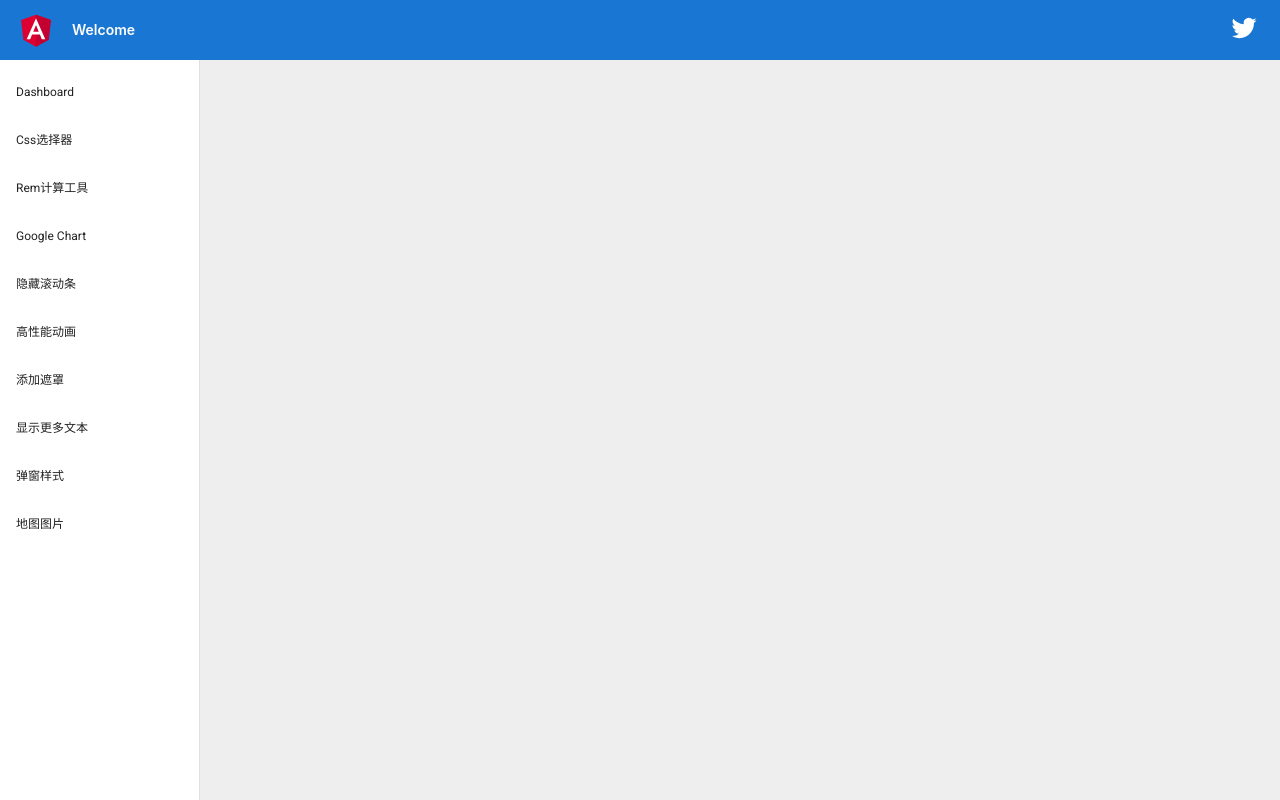
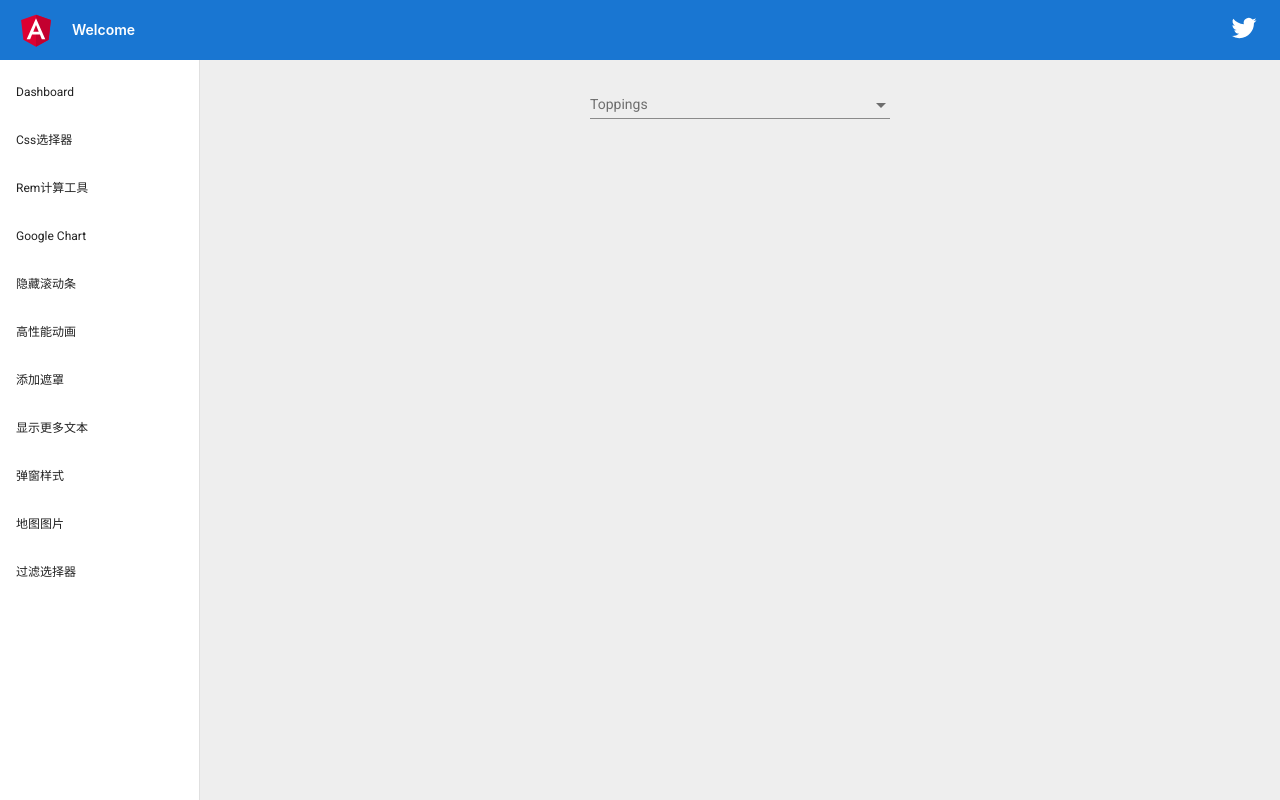
Before and after one commit to a1992012015/angular-demo-app, an Angular app: page /filter-select in a window 1280 px wide. Before the commit this address led to /. Built offline with nearby package versions, Linux system fonts and the light colour scheme.

Commit message:
添加filter select

```diff
--- a/src/app/app-routing.module.ts
+++ b/src/app/app-routing.module.ts
@@ -12,6 +12,7 @@ import { ImagesStepComponent } from './images-step/images-step.component';
 import { TextViewComponent } from './text-view/text-view.component';
 import { DialogInputComponent } from './dialog-input/dialog-input.component';
 import { GoogleMapSvgComponent } from './google-map-svg/google-map-svg.component';
+import { FilterSelectComponent } from './filter-select/filter-select.component';
 
 const routes: Routes = [
   {
@@ -55,6 +56,10 @@ const routes: Routes = [
     path: 'google-map-svg',
     component: GoogleMapSvgComponent,
   },
+  {
+    path: 'filter-select',
+    component: FilterSelectComponent,
+  },
 ];
 
 @NgModule({
--- a/src/app/app.component.ts
+++ b/src/app/app.component.ts
@@ -48,6 +48,10 @@ export class AppComponent implements OnInit {
     {
       routerName: '地图图片',
       routerPath: '/google-map-svg'
+    },
+    {
+      routerName: '过滤选择器',
+      routerPath: '/filter-select'
     }
   ];
   workerStart = 0;
--- a/src/app/app.module.ts
+++ b/src/app/app.module.ts
@@ -21,6 +21,7 @@ import { TextViewComponent } from './text-view/text-view.component';
 import { DialogInputComponent } from './dialog-input/dialog-input.component';
 import { ShareAdminDialogComponent } from './components/share-admin-dialog/share-admin-dialog.component';
 import { GoogleMapSvgComponent } from './google-map-svg/google-map-svg.component';
+import { FilterSelectComponent } from './filter-select/filter-select.component';
 
 @NgModule({
   declarations: [
@@ -37,6 +38,7 @@ import { GoogleMapSvgComponent } from './google-map-svg/google-map-svg.component
     DialogInputComponent,
     ShareAdminDialogComponent,
     GoogleMapSvgComponent,
+    FilterSelectComponent,
   ],
   imports: [
     BrowserModule,
--- /dev/null
+++ b/src/app/filter-select/filter-select.component.html
@@ -0,0 +1,16 @@
+<div class="demo-select">
+  <mat-form-field class="filter-select-form">
+    <mat-label>Toppings</mat-label>
+    <mat-select [formControl]="custonDropdown" multiple (closed)="onPanelClose()">
+
+      <mat-form-field class="select-form">
+        <span matPrefix>&nbsp;&nbsp;&nbsp;&nbsp;</span>
+        <input matInput [formControl]="filterControl" type="text">
+      </mat-form-field>
+
+      <mat-option *ngFor="let option of filteredOptions | async" [value]="option.name" [ngClass]="{'hide': !option.show}">
+        {{option.name}}
+      </mat-option>
+    </mat-select>
+  </mat-form-field>
+</div>
--- /dev/null
+++ b/src/app/filter-select/filter-select.component.scss
@@ -0,0 +1,18 @@
+.demo-select {
+  display: flex;
+  justify-content: center;
+  padding: 20px 0;
+}
+
+.filter-select-form {
+  width: 300px;
+}
+
+.select-form {
+  width: 100%;
+}
+
+/** No CSS for this example */
+.hide {
+  display: none !important;
+}
--- /dev/null
+++ b/src/app/filter-select/filter-select.component.ts
@@ -0,0 +1,52 @@
+import { Component, OnInit } from '@angular/core';
+import { FormControl } from '@angular/forms';
+import { map, startWith } from 'rxjs/operators';
+import { Observable } from 'rxjs';
+
+interface OptionItem {
+  name: string;
+  show: boolean;
+}
+
+@Component({
+  selector: 'app-filter-select',
+  templateUrl: './filter-select.component.html',
+  styleUrls: ['./filter-select.component.scss']
+})
+export class FilterSelectComponent implements OnInit {
+  custonDropdown = new FormControl();
+  filterControl = new FormControl();
+  filteredOptions: Observable<Array<OptionItem>>;
+  optionItems: Array<OptionItem>;
+
+  toppingList: string[] = [
+    'Extra cheese',
+    'Mushroom',
+    'Onion',
+    'Pepperoni',
+    'Sausage',
+    'Tomato'
+  ];
+
+  ngOnInit() {
+    this.optionItems = this.toppingList.map(item => {
+      return {
+        name: item,
+        show: true
+      };
+    });
+    this.filteredOptions = this.filterControl.valueChanges.pipe(
+      startWith(''),
+      map((value: string) => {
+        this.optionItems.forEach(option => {
+          option.show = option.name.toLocaleLowerCase().includes(value.toLowerCase());
+        });
+        return this.optionItems;
+      })
+    );
+  }
+
+  onPanelClose() {
+    this.filterControl.setValue('');
+  }
+}
--- a/src/app/modules/mat-design.module.ts
+++ b/src/app/modules/mat-design.module.ts
@@ -11,6 +11,8 @@ import { MatIconModule } from '@angular/material/icon';
 import { MatChipsModule } from '@angular/material/chips';
 import { MatMenuModule } from '@angular/material/menu';
 import { MatDialogModule } from '@angular/material/dialog';
+import { MatAutocompleteModule } from '@angular/material/autocomplete';
+import { MatSelectModule } from '@angular/material/select';
 
 const materialModule = [
   MatSidenavModule,
@@ -24,6 +26,8 @@ const materialModule = [
   MatMenuModule,
   MatDialogModule,
   BrowserAnimationsModule,
+  MatAutocompleteModule,
+  MatSelectModule
 ];
 
 /**
@@ -31,11 +35,11 @@ const materialModule = [
  */
 @NgModule({
   imports: [
-    ...materialModule,
+    ...materialModule
   ],
   exports: [
-    ...materialModule,
-  ],
+    ...materialModule
+  ]
 })
 export class MatDesignModule {
 }
```
Also changed, not shown: 1 other file (tests, documents, lock files or other folders).
